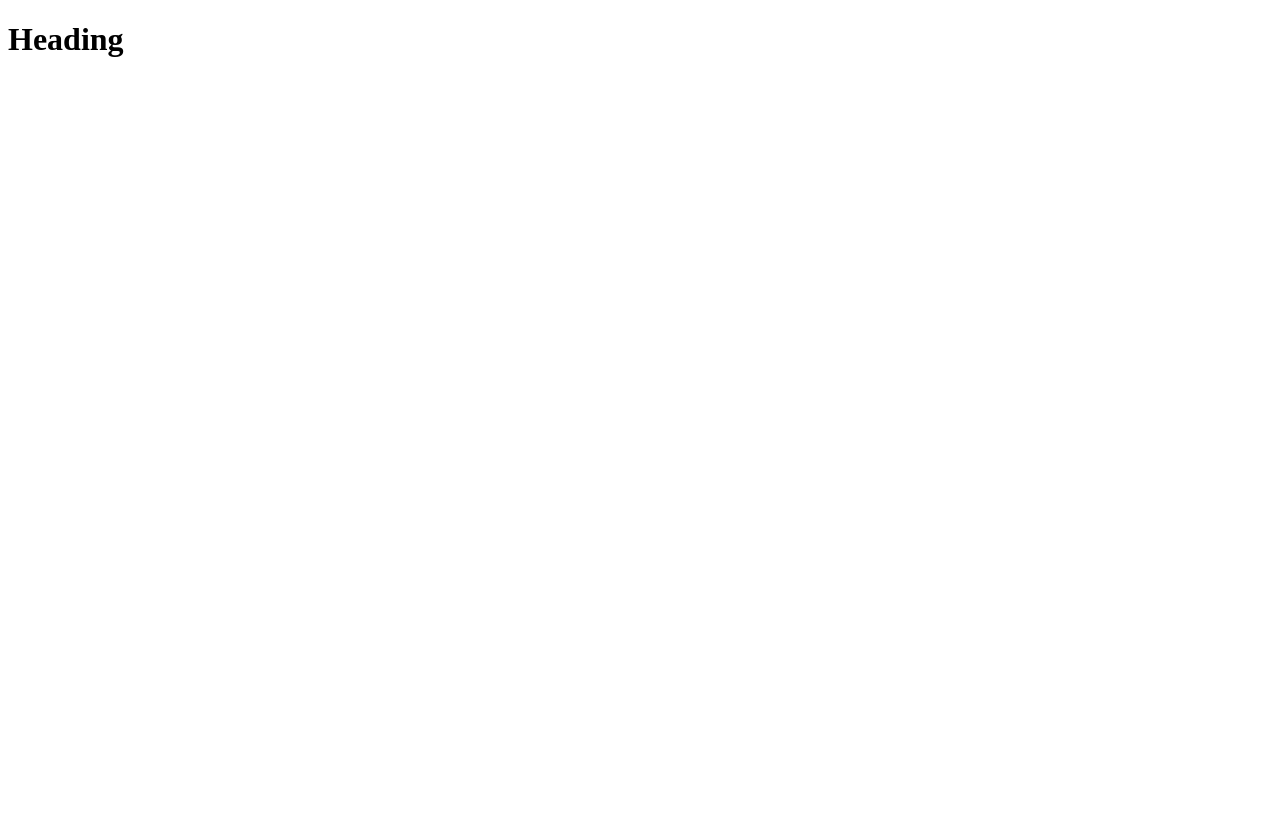
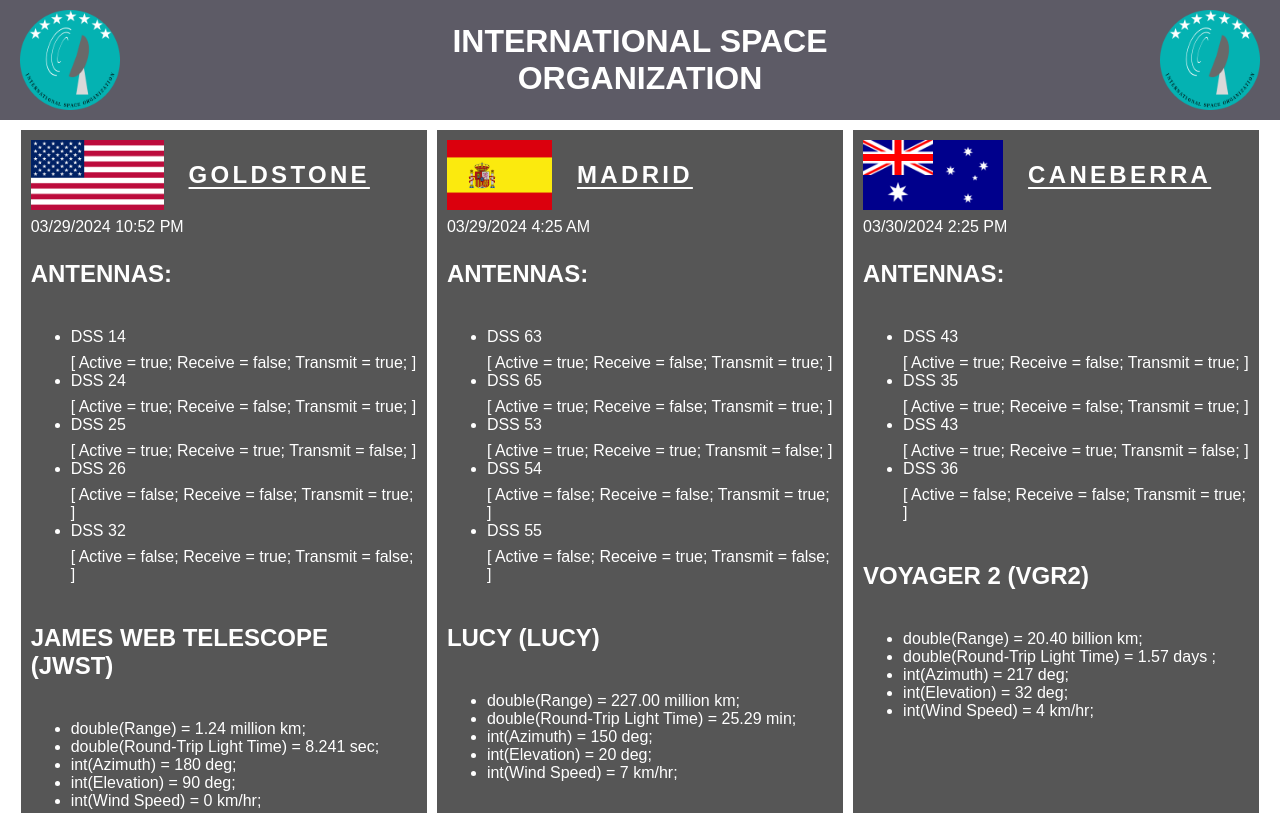
Before and after one commit to matrix373/StatusPage, a plain HTML site: page index.html in a window 1280 px wide. Shown: the top 813 px of the page. Drawn offline with Linux system fonts and the light colour scheme.

Commit message:
Design is completed

```diff
--- a/index.html
+++ b/index.html
@@ -8,7 +8,116 @@
     <link rel="stylesheet" href="screen.css">
   </head>
   <body>
-    <h1>Heading</h1>
+    <nav>
+      <div class="logos">
+        <img src="Images/Vector.png" alt="Logo" class="logoImage">
+      </div>
+      <h1>INTERNATIONAL SPACE ORGANIZATION</h1>
+      <div class="logos">
+        <img src="Images/Vector.png" alt="Logo" class="logoImage">
+      </div>
+    </nav>
+    <div class="stations">
+      <div class="station">
+        <div class="country-header">
+          <img class="flagImage" src="Images/Flag_of_the_United_States.png" alt="United States of America">
+          <h2>GOLDSTONE</h2>
+        </div>
+        <p>03/29/2024 10:52 PM</p>
+        <h3>ANTENNAS:</h3>
+        <ul>
+          <li>DSS 14
+          <p>[ Active = true; Receive = false; Transmit = true; ]</p>
+          </li>
+          <li>DSS 24
+          <p>[ Active = true; Receive = false; Transmit = true; ]</p>
+          </li>
+          <li>DSS 25
+          <p>[ Active = true; Receive = true; Transmit = false; ]</p>
+          </li>
+          <li>DSS 26
+          <p>[ Active = false; Receive = false; Transmit = true; ]</p>
+          </li>
+          <li>DSS 32
+          <p>[ Active = false; Receive = true; Transmit = false; ]</p>
+          </li>
+        </ul>
+        <h3>JAMES WEB TELESCOPE (JWST)</h3>
+        <ul>
+          <li>double(Range) = 1.24 million km;</li>
+          <li>double(Round-Trip Light Time) = 8.241 sec;</li>
+          <li>int(Azimuth) = 180 deg;</li>
+          <li>int(Elevation) = 90 deg;</li>
+          <li>int(Wind Speed) = 0 km/hr;</li>
+        </ul>
+        <img class="telescopeImage" src="Images/JWST_spacecraft_model_3.png" alt="James Web Telescope">
+      </div>
+      <div class="station">
+        <div class="country-header">
+          <img class="flagImage" src="Images/download (2).png" alt="Spain">
+          <h2>MADRID</h2>
+        </div>
+        <p>03/29/2024 4:25 AM</p>
+        <h3>ANTENNAS:</h3>
+        <ul>
+          <li>DSS 63
+          <p>[ Active = true; Receive = false; Transmit = true; ]</p>
+          </li>
+          <li>DSS 65
+          <p> [ Active = true; Receive = false; Transmit = true; ]</p>
+          </li>
+          <li>DSS 53
+          <p>[ Active = true; Receive = true; Transmit = false; ]</p>
+          </li>
+          <li>DSS 54
+          <p> [ Active = false; Receive = false; Transmit = true; ]</p>
+          </li>
+          <li>DSS 55
+          <p> [ Active = false; Receive = true; Transmit = false; ]</p>
+          </li>
+        </ul>
+        <h3>LUCY (LUCY)</h3>
+        <ul>
+          <li>double(Range) = 227.00 million km;</li>
+          <li>double(Round-Trip Light Time) = 25.29 min;</li>
+          <li>int(Azimuth) = 150 deg;</li>
+          <li>int(Elevation) = 20 deg;</li>
+          <li>int(Wind Speed) = 7 km/hr;</li>
+        </ul>
+        <img class="telescopeImage" src="Images/Lucy-PatroclusMenoetius-art.png" alt="James Web Telescope">
+      </div>
+      <div class="station">
+        <div class="country-header">
+          <img class="flagImage" src="Images/1280px-Flag_of_Australia.svg.png" alt="Australia">
+          <h2>CANEBERRA</h2>
+        </div>
+        <p>03/30/2024 2:25 PM</p>
+        <h3>ANTENNAS:</h3>
+        <ul>
+          <li>DSS 43
+          <p>[ Active = true; Receive = false; Transmit = true; ]</p>
+          </li>
+          <li>DSS 35
+          <p>[ Active = true; Receive = false; Transmit = true; ]</p>
+          </li>
+          <li>DSS 43
+          <p> [ Active = true; Receive = true; Transmit = false; ]</p>
+          </li>
+          <li>DSS 36
+          <p> [ Active = false; Receive = false; Transmit = true; ]</p>
+          </li>
+        </ul>
+        <h3>VOYAGER 2 (VGR2)</h3>
+        <ul>
+          <li>double(Range) = 20.40 billion km;</li>
+          <li>double(Round-Trip Light Time) = 1.57 days ;</li>
+          <li>int(Azimuth) = 217 deg;</li>
+          <li>int(Elevation) = 32 deg;</li>
+          <li>int(Wind Speed) = 4 km/hr;</li>
+        </ul>
+        <img class="telescopeImage" src="Images/Voyager_spacecraft_model.png" alt="James Web Telescope">
+      </div>
+    </div>
     <script src="index.js"></script>
   </body>
 </html>
--- a/screen.css
+++ b/screen.css
@@ -1 +1,106 @@
-/* Add screen styles below */
+* {
+  box-sizing: border-box;
+}
+
+body, h1, p {
+  margin: 0;
+  padding: 0;
+  font-family: Arial, sans-serif;
+  color: white;
+}
+
+nav {
+  display: flex;
+  position: sticky;
+  justify-content: space-between;
+  align-items: center;
+  top: 0;
+  background: #5D5B66;
+  height: 120px;
+  padding: 0 20px;
+}
+
+.logos {
+  flex: 1;
+  display: flex;
+  align-items: center;
+  justify-content: flex-start;
+
+}
+
+.logoImage {
+  width: 100px;
+  height: 100px;
+}
+
+nav h1{
+  font-family: sans-serif;
+  color: white;
+  font-size: 2em;
+  flex: 2;
+  text-align: center;
+}
+
+nav .logos:last-child {
+  justify-content: flex-end;
+}
+
+.stations {
+  display: flex;
+  justify-content: center;
+  flex-wrap: wrap;
+  gap: 10px;
+  margin-top: 10px;
+}
+
+.station {
+  background-color: #565656;
+  flex-basis: calc(33.3% - 20px);
+  padding: 10px;
+  display: flex;
+  flex-direction: column;
+  justify-content: space-between;
+}
+
+.station p {
+  padding-top: 8px;
+}
+
+.country-header {
+  display: flex;
+  flex-direction: row;
+  align-items: center;
+  justify-content: start;
+  gap: 10px;
+}
+
+.country-header h2 {
+  text-decoration: underline;
+  text-underline-offset: 4px;
+  letter-spacing: 0.2cap;
+  text-align: center;
+  margin-left: 15px;
+}
+
+.country-header img {
+  width: auto;
+  height: auto;
+  max-height: 70px;
+}
+
+h3 {
+  font-family: sans-serif;
+  font-size: 1.5em;
+}
+
+img {
+  width: 100px;
+  height: 100px;
+}
+
+img.telescopeImage {
+  object-fit: contain;
+  width: 100%;
+  height: auto;
+  margin-top: auto;
+}
```
Also changed, not shown: Images/1280px-Flag_of_Australia.svg.png (added), Images/Flag_of_the_United_States.png (added), Images/JWST_spacecraft_model_3.png (added), Images/Lucy-PatroclusMenoetius-art.png (added), Images/Vector.png (added), Images/Voyager_spacecraft_model.png (added), Images/download (2).png (added), 1 other file.
